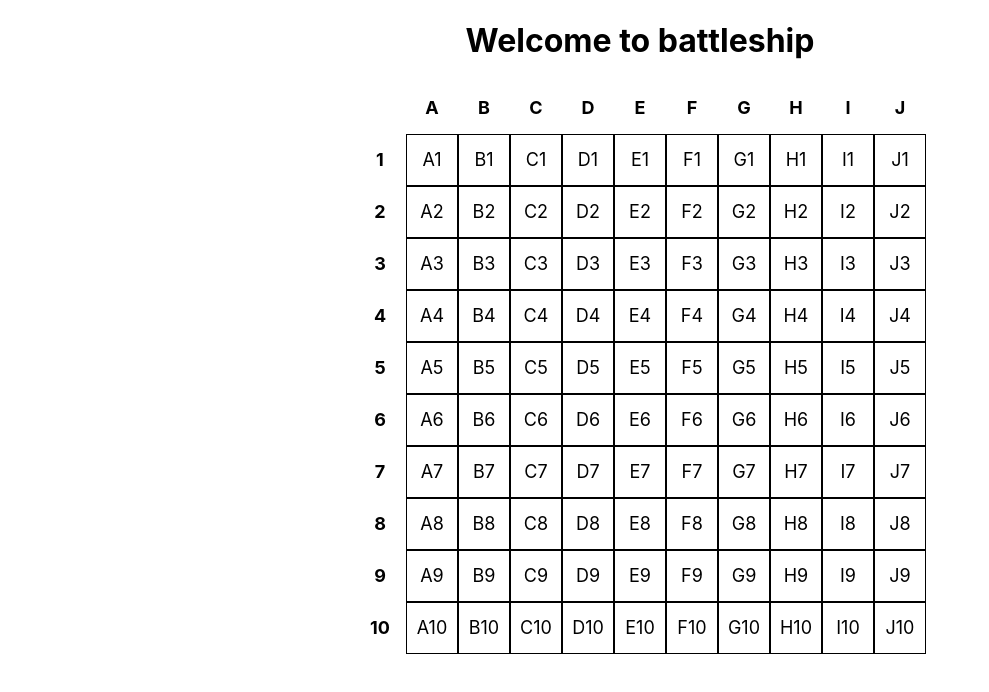
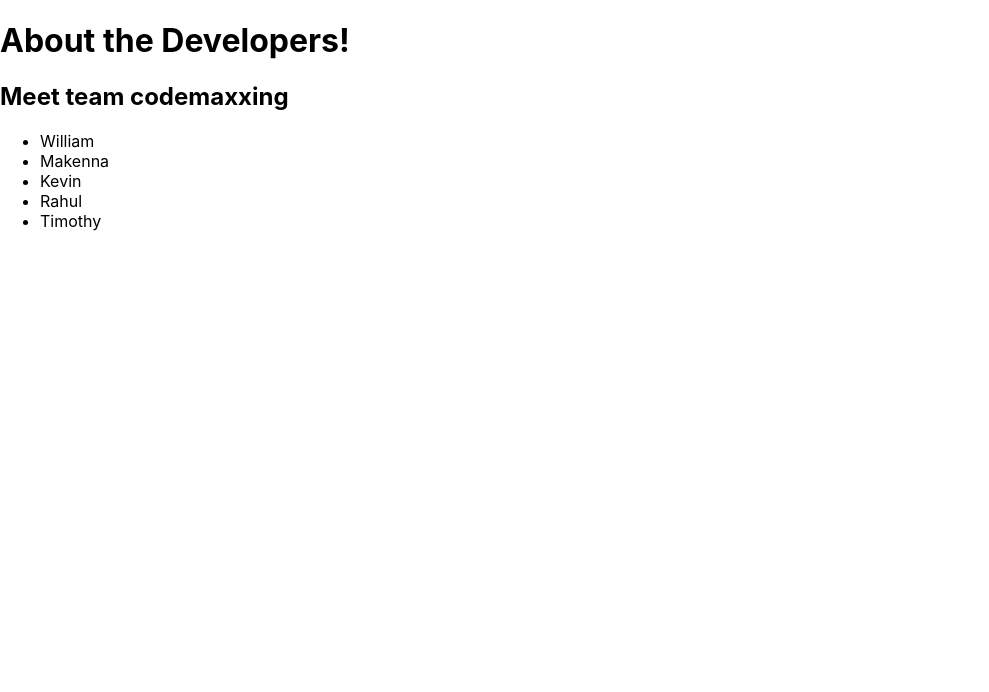
Before and after one commit to morriswa/cmx-battleship, an Angular app: page /about in a window 1280 px wide. Before the commit this address led to /. Shown: the top 692 px of the page, without its empty margins (0-989 px from the left). Built offline with nearby package versions, Linux system fonts and the light colour scheme.

Commit message:
+ routes

```diff
--- a/src/app/app.component.ts
+++ b/src/app/app.component.ts
@@ -1,15 +1,12 @@
 import {Component} from "@angular/core";
 import {RouterOutlet} from "@angular/router";
-import {GameboardComponent} from "./pages/gameboard/gameboard.component";
 
 @Component({
   selector: "app-root",
-  templateUrl: "./app.component.html",
-  styleUrl: "./app.component.scss",
+  template: "<router-outlet/>",
+  standalone: true,
   imports: [
-    RouterOutlet,
-    GameboardComponent
-  ],
-  standalone: true
+    RouterOutlet
+  ]
 })
-export class AppComponent { }
+export class AppComponent {}
--- a/src/app/pages/gameboard/gameboard.component.scss
+++ b/src/app/components/gameboard/gameboard.component.scss
@@ -1,4 +1,4 @@
-@use "src/styles/variables" as *;
+@use "../../../styles/variables" as *;
 
 .gameboard-row-header, .gameboard-col-header {
   width: $game-tile-width;
--- a/src/app/pages/gameboard/gameboard.component.ts
+++ b/src/app/components/gameboard/gameboard.component.ts
@@ -1,5 +1,5 @@
 import {Component} from "@angular/core";
-import {GameTileComponent} from "../../components/game-tile/game-tile.component";
+import {GameTileComponent} from "../game-tile/game-tile.component";
 
 @Component({
   selector: 'app-gameboard',
--- /dev/null
+++ b/src/app/pages/about-us/about-us.component.html
@@ -0,0 +1,8 @@
+
+<h1>About the Developers!</h1>
+<h2>Meet team codemaxxing</h2>
+<ul>
+  @for (member of team; track member) {
+    <li>{{ member }}</li>
+  }
+</ul>
--- /dev/null
+++ b/src/app/pages/about-us/about-us.component.ts
@@ -0,0 +1,12 @@
+import {Component} from "@angular/core";
+
+@Component({
+  selector: "app-play-game",
+  templateUrl: "./about-us.component.html",
+  styleUrl: "./about-us.component.scss",
+  imports: [],
+  standalone: true
+})
+export class AboutUsComponent {
+  team = ["William", "Makenna", "Kevin", "Rahul", "Timothy"];
+}
```
Also changed, not shown: src/app/pages/play-game/play-game.component.ts (added, +13 -0 lines), src/app/routes.ts (+13 -3 lines), src/app/components/gameboard/gameboard.component.html (renamed from src/app/pages/gameboard/gameboard.component.html), src/app/pages/about-us/about-us.component.scss (added), src/app/pages/play-game/play-game.component.html (renamed from src/app/app.component.html), src/app/pages/play-game/play-game.component.scss (renamed from src/app/app.component.scss).
